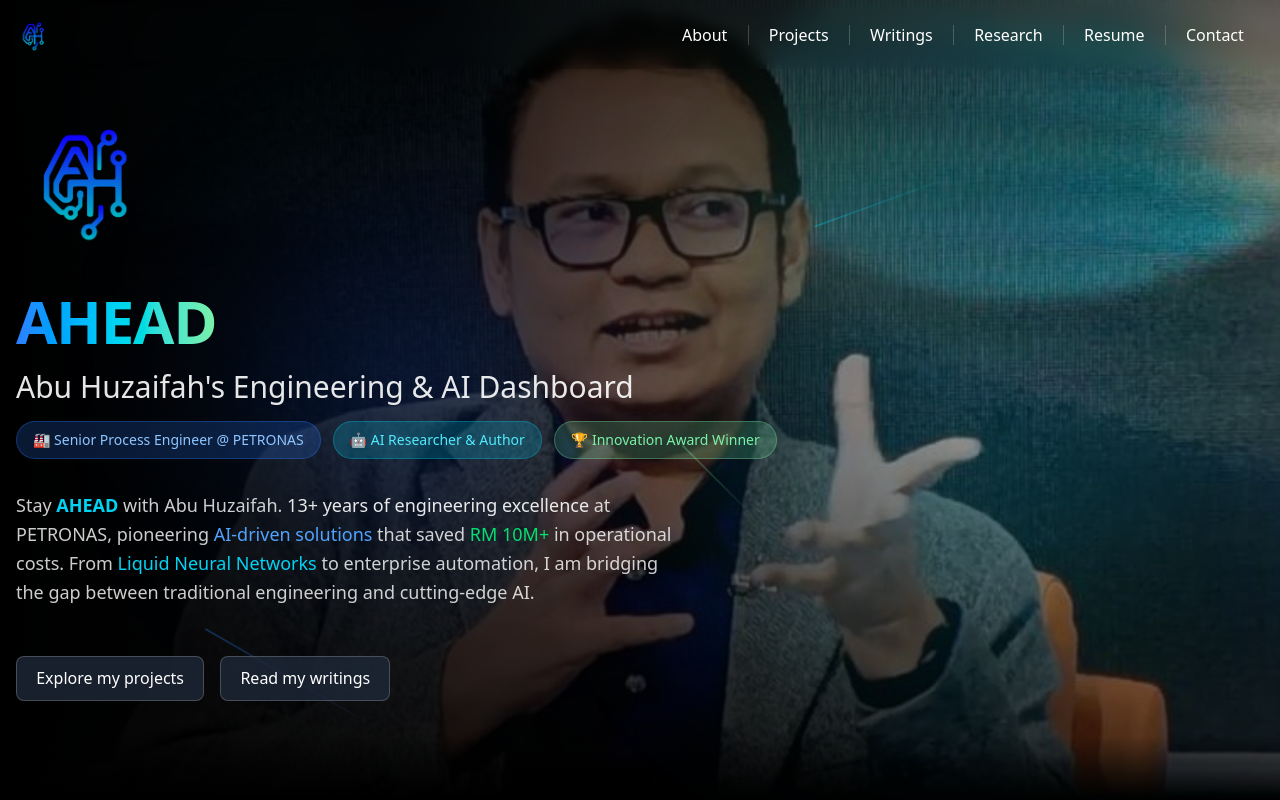
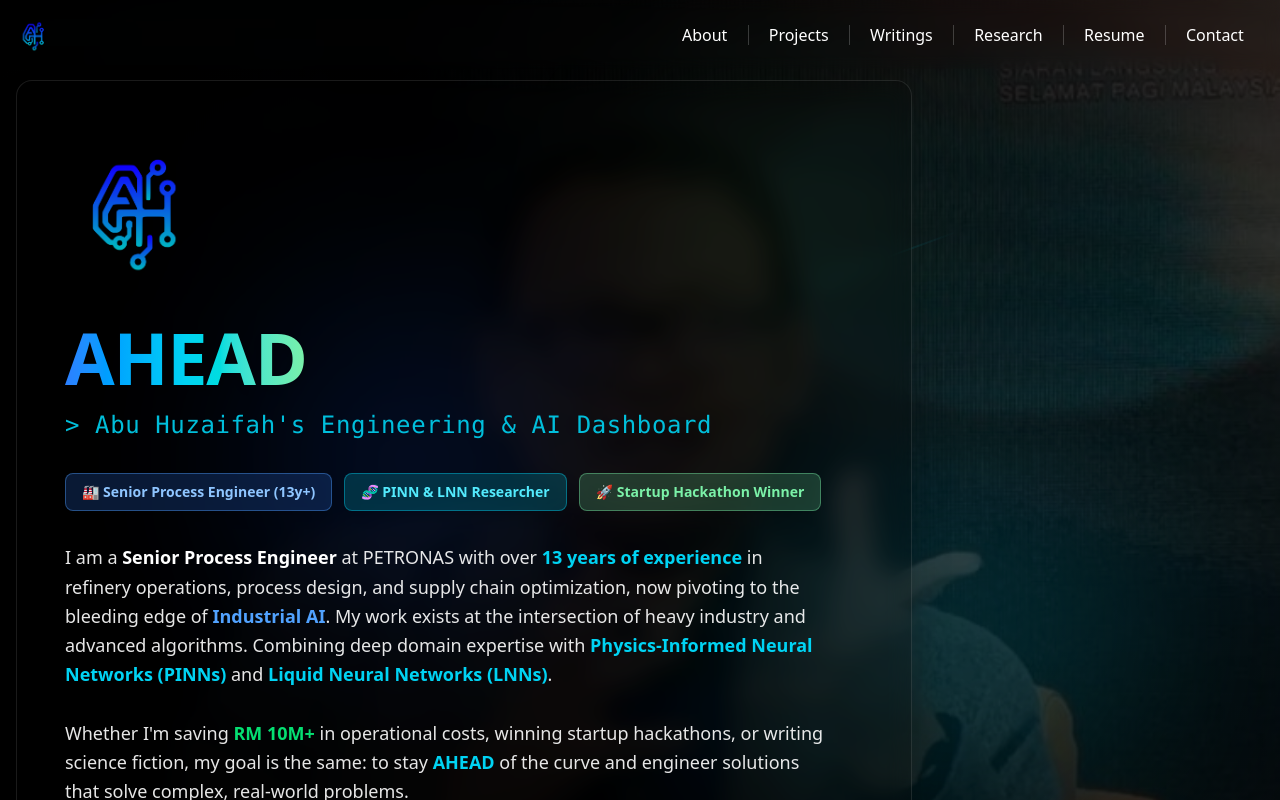
Before and after one commit to maercaestro/ahead, a React (Vite) app: page / in a window 1280 px wide. Shown: the top 800 px of the page. Built offline with nearby package versions, Linux system fonts and the light colour scheme; what tinacms would draw is missing.

Commit message:
improve hero section

```diff
--- a/src/components/Footer.jsx
+++ b/src/components/Footer.jsx
@@ -29,7 +29,7 @@ const Footer = () => {
                 <li><a href="#" onClick={() => window.scrollTo({ top: 0, behavior: 'smooth' })} className="text-white/60 hover:text-secondary transition-colors">Home</a></li>
                 <li><a href="#about" className="text-white/60 hover:text-secondary transition-colors">About</a></li>
                 <li><a href="#projects" className="text-white/60 hover:text-secondary transition-colors">Projects</a></li>
-                <li><button onClick={() => navigate('/research')} className="text-white/60 hover:text-secondary transition-colors">Research</button></li>
+                <li><a href="#" onClick={(e) => { e.preventDefault(); navigate('/research'); }} className="text-white/60 hover:text-secondary transition-colors">Research</a></li>
                 <li><a href="#resume" className="text-white/60 hover:text-secondary transition-colors">Resume</a></li>
                 <li><a href="#contact" className="text-white/60 hover:text-secondary transition-colors">Contact</a></li>
               </ul>
--- a/src/components/HeroSection.jsx
+++ b/src/components/HeroSection.jsx
@@ -15,18 +15,17 @@ const HeroSection = () => {
           alt="Background"
           className="w-full h-full object-cover object-center"
         />
-        {/* Gradient overlay */}
-        <div className="absolute inset-0 bg-gradient-to-r from-black via-black/60 to-transparent"></div>
-
-        {/* Additional gradient effects */}
-        <div className="absolute inset-0 bg-gradient-to-b from-black/50 via-transparent to-black/70"></div>
-        <div className="absolute bottom-0 left-0 right-0 h-16 bg-gradient-to-t from-black to-transparent"></div>
+        {/* Enhanced gradient overlays for better readability */}
+        <div className="absolute inset-0 bg-gradient-to-r from-black via-black/80 to-black/40"></div>
+        <div className="absolute inset-0 bg-gradient-to-b from-black/70 via-black/50 to-black/80"></div>
+        <div className="absolute bottom-0 left-0 right-0 h-32 bg-gradient-to-t from-black to-transparent"></div>
       </div>
 
-      {/* Content */}
+      {/* Content with Glassmorphism */}
       <div className="container mx-auto px-4 py-20 z-10 relative">
-        <div className="max-w-3xl">
-          <div className="mb-8">
+        <div className="max-w-4xl backdrop-blur-md bg-black/20 border border-white/10 rounded-2xl p-8 md:p-12 shadow-2xl">
+          {/* Logo - Fade in animation */}
+          <div className="mb-8 animate-[fadeInUp_0.6s_ease-out]">
             <img
               src={logoPersonal}
               alt="AHEAD Logo"
@@ -34,47 +33,49 @@ const HeroSection = () => {
             />
           </div>
 
-          <h1 className="font-bold mb-4 tracking-tight">
-            <span className="text-5xl md:text-6xl font-bold bg-gradient-to-r from-blue-500 via-cyan-400 to-green-300 bg-clip-text text-transparent">AHEAD</span>
+          {/* Main heading - Fade in animation */}
+          <h1 className="font-bold mb-4 tracking-tight animate-[fadeInUp_0.8s_ease-out]">
+            <span className="text-5xl md:text-7xl font-bold bg-gradient-to-r from-blue-500 via-cyan-400 to-green-300 bg-clip-text text-transparent drop-shadow-lg">AHEAD</span>
           </h1>
 
-          <h2 className="text-xl md:text-3xl text-white/90 font-light mb-4">
-            Abu Huzaifah's Engineering & AI Dashboard
+          {/* Technical sub-header - Fade in animation */}
+          <h2 className="text-lg md:text-2xl text-cyan-400/90 font-mono font-light mb-8 tracking-wide animate-[fadeInUp_1s_ease-out]">
+            &gt; Abu Huzaifah's Engineering & AI Dashboard
           </h2>
 
-          <div className="flex flex-wrap gap-3 mb-8">
-            <span className="px-4 py-2 bg-blue-500/20 border border-blue-500/30 rounded-full text-blue-300 text-sm font-medium">
-              🏭 Senior Process Engineer @ PETRONAS
+          {/* Dual Track badges - Fade in animation */}
+          <div className="flex flex-wrap gap-3 mb-8 animate-[fadeInUp_1.2s_ease-out]">
+            <span className="px-4 py-2 bg-blue-500/20 backdrop-blur-sm border border-blue-400/40 rounded-lg text-blue-300 text-sm font-semibold shadow-lg">
+              🏭 Senior Process Engineer (13y+)
             </span>
-            <span className="px-4 py-2 bg-cyan-400/20 border border-cyan-400/30 rounded-full text-cyan-300 text-sm font-medium">
-              🤖 AI Researcher & Author
+            <span className="px-4 py-2 bg-cyan-400/20 backdrop-blur-sm border border-cyan-400/40 rounded-lg text-cyan-300 text-sm font-semibold shadow-lg">
+              🧬 PINN & LNN Researcher
             </span>
-            <span className="px-4 py-2 bg-green-300/20 border border-green-300/30 rounded-full text-green-300 text-sm font-medium">
-              🏆 Innovation Award Winner
+            <span className="px-4 py-2 bg-green-300/20 backdrop-blur-sm border border-green-300/40 rounded-lg text-green-300 text-sm font-semibold shadow-lg">
+              🚀 Startup Hackathon Winner
             </span>
           </div>
 
-          <p className="text-white/80 mb-12 max-w-2xl text-lg leading-relaxed">
-            Stay <span className="text-cyan-400 font-semibold">AHEAD</span> with Abu Huzaifah.
-            <span className="text-white/90 font-medium"> 13+ years of engineering excellence</span> at PETRONAS, pioneering
-            <span className="text-blue-400 font-medium"> AI-driven solutions</span> that saved
-            <span className="text-green-400 font-medium"> RM 10M+ </span> in operational costs.
-            From <span className="text-cyan-400">Liquid Neural Networks</span> to enterprise automation, I am
-            bridging the gap between traditional engineering and cutting-edge AI.
+          {/* Enhanced paragraph with metrics highlighted - Fade in animation */}
+          <p className="text-white/90 mb-12 max-w-3xl text-base md:text-lg leading-relaxed animate-[fadeInUp_1.4s_ease-out]">
+            I am a <span className="text-white font-bold">Senior Process Engineer</span> at PETRONAS with over <span className="text-cyan-400 font-bold">13 years of experience</span> in refinery operations, process design, and supply chain optimization, now pivoting to the bleeding edge of <span className="text-blue-400 font-semibold">Industrial AI</span>. My work exists at the intersection of heavy industry and advanced algorithms. Combining deep domain expertise with <span className="text-cyan-400 font-semibold">Physics-Informed Neural Networks (PINNs)</span> and <span className="text-cyan-400 font-semibold">Liquid Neural Networks (LNNs)</span>.
+            <br/><br/>
+            Whether I'm saving <span className="text-green-400 font-bold">RM 10M+</span> in operational costs, winning startup hackathons, or writing science fiction, my goal is the same: to stay <span className="text-cyan-400 font-bold">AHEAD</span> of the curve and engineer solutions that solve complex, real-world problems.
           </p>
 
-          <div className="flex flex-wrap gap-4">
+          {/* CTA Buttons with distinct styles - Fade in animation */}
+          <div className="flex flex-wrap gap-4 animate-[fadeInUp_1.6s_ease-out]">
             <button
               onClick={scrollToProjects}
-              className="px-8 py-4 !bg-gray-800/80 border !border-white/20 !text-white font-medium rounded-lg transition-all duration-300 hover:bg-gradient-to-r hover:from-blue-500 hover:via-cyan-400 hover:to-green-300 hover:border-transparent hover:shadow-lg hover:shadow-cyan-500/25"
+              className="px-8 py-4 bg-gradient-to-r from-blue-500 via-cyan-400 to-green-300 text-black font-bold rounded-lg transition-all duration-300 hover:shadow-[0_0_30px_rgba(34,211,238,0.6)] hover:scale-105 transform"
             >
-              Explore my projects
+              Explore Projects
             </button>
             <button
               onClick={() => document.getElementById('articles').scrollIntoView({ behavior: 'smooth' })}
-              className="px-8 py-4 !bg-gray-800/80 border !border-white/20 !text-white font-medium rounded-lg transition-all duration-300 hover:bg-gradient-to-r hover:from-blue-500 hover:via-cyan-400 hover:to-green-300 hover:border-transparent hover:shadow-lg hover:shadow-blue-500/25"
+              className="px-8 py-4 bg-transparent border-2 border-white/40 text-white font-semibold rounded-lg transition-all duration-300 hover:bg-white/10 hover:border-white/60 backdrop-blur-sm"
             >
-              Read my writings
+              Read Writings
             </button>
           </div>
         </div>
--- a/src/index.css
+++ b/src/index.css
@@ -18,6 +18,17 @@
 @keyframes shimmer {
   0% { transform: translateX(-100%); }
   100% { transform: translateX(100%); }
+}
+
+@keyframes fadeInUp {
+  0% {
+    opacity: 0;
+    transform: translateY(30px);
+  }
+  100% {
+    opacity: 1;
+    transform: translateY(0);
+  }
 }
 
 a {
```
